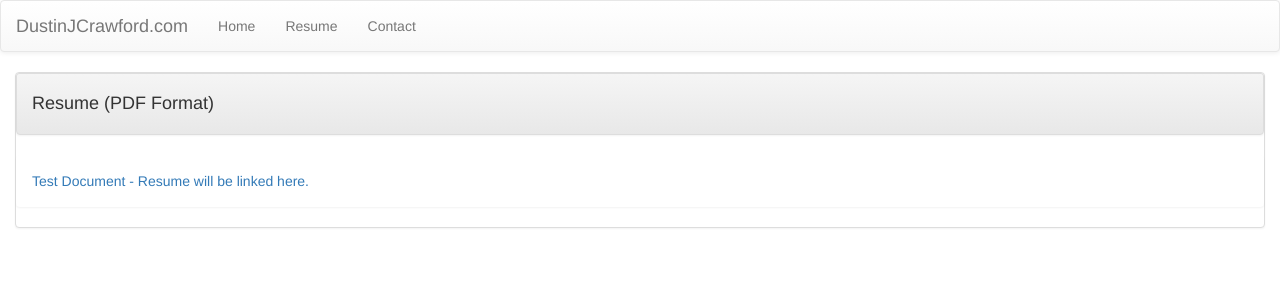
After one commit to EvilCrawfish/professionalSite, an ASP.NET MVC app: template DustinCrawford.Web/Views/Navigation/Resume.cshtml in a window 1280 px wide. The commit adds this page. Shown: the top 300 px of the page. Run offline with ASP.NET Core 8 and stand-ins for ASP.NET MVC 5, Linux system fonts and the light colour scheme; the template is opened without the code that fills it, so the values that code supplies are empty; the project's own start-up code is not run, and a stand-in starts its controllers and pages; some libraries are stand-ins or nearby versions.

Commit message:
Add resume panel

```diff
--- a/DustinCrawford.Web/App_Start/RouteConfig.cs
+++ b/DustinCrawford.Web/App_Start/RouteConfig.cs
@@ -16,7 +16,7 @@ namespace DustinCrawford.Web
             routes.MapRoute(
                 name: "Default",
                 url: "{controller}/{action}/{id}",
-                defaults: new { controller = "Home", action = "Index", id = UrlParameter.Optional }
+                defaults: new { controller = "Navigation", action = "Home", id = UrlParameter.Optional }
             );
         }
     }
--- a/DustinCrawford.Web/Controllers/HomeController.cs
+++ b/DustinCrawford.Web/Controllers/NavigationController.cs
@@ -6,10 +6,10 @@ using System.Web.Mvc;
 
 namespace DustinCrawford.Web.Controllers
 {
-    public class HomeController : Controller
+    public class NavigationController : Controller
     {
-        // GET: Index
-        public ActionResult Index()
+        // GET: Home
+        public ActionResult Home()
         {
             return View();
         }
--- a/DustinCrawford.Web/Views/Home/Index.cshtml
+++ b/DustinCrawford.Web/Views/Navigation/Home.cshtml
@@ -11,8 +11,8 @@
     <title>Title</title>
 </head>
 <body>
-    <div class="panel panel-body">
-        Hello, world!
+    <div class="container-fluid">
+        <h3>HOME</h3>
     </div>
 </body>
 </html>
--- /dev/null
+++ b/DustinCrawford.Web/Views/Navigation/Resume.cshtml
@@ -0,0 +1,18 @@
+
+
+@{
+    ViewBag.Title = "Resume";
+    Layout = "~/Views/Shared/_Layout.cshtml";
+}
+<div class="container-fluid">
+
+    <div class="panel panel-default">
+        <div class="panel panel-heading"><h4>Resume (PDF Format)</h4></div>
+        <div class="panel panel-body">
+            <div class="center-block">
+                <a href="~/Content/TestDoc.docx">Test Document - Resume will be linked here.</a>
+            </div>
+        </div>
+    </div>
+
+</div>
--- a/DustinCrawford.Web/Views/Shared/_Layout.cshtml
+++ b/DustinCrawford.Web/Views/Shared/_Layout.cshtml
@@ -7,13 +7,17 @@
 <html>
 <head>
     <meta name="viewport" content="width=device-width" />
-    <link href="~/Content/bootstrap.css" rel="stylesheet" />
-    <link href="~/Content/bootstrap-theme.css" rel="stylesheet" />
+
+    <!-- Latest compiled and minified CSS -->
+    <link rel="stylesheet" href="https://maxcdn.bootstrapcdn.com/bootstrap/3.3.6/css/bootstrap.min.css" integrity="sha384-1q8mTJOASx8j1Au+a5WDVnPi2lkFfwwEAa8hDDdjZlpLegxhjVME1fgjWPGmkzs7" crossorigin="anonymous">
+
+    <!-- Optional theme -->
+    <link rel="stylesheet" href="https://maxcdn.bootstrapcdn.com/bootstrap/3.3.6/css/bootstrap-theme.min.css" integrity="sha384-fLW2N01lMqjakBkx3l/M9EahuwpSfeNvV63J5ezn3uZzapT0u7EYsXMjQV+0En5r" crossorigin="anonymous">
+
     <title></title>
 </head>
 <body>
-
-    <nav class="navbar navbar-default navbar-fixed-top">
+    <nav class="navbar navbar-default">
         <div class="container-fluid">
             <div class="navbar-header">
                 <button type="button" class="navbar-toggle collapsed" data-toggle="collapse" data-target="#bs-example-navbar-collapse-1" aria-expanded="false">
@@ -24,20 +28,12 @@
                 </button>
                 <a class="navbar-brand" href="#">DustinJCrawford.com</a>
             </div>
-
-
             <div class="collapse navbar-collapse" id="bs-example-navbar-collapse-1">
                 <ul class="nav navbar-nav">
-                    <li>@Html.ActionLink("Home", "Index")</li>
+                    <li>@Html.ActionLink("Home", "Home")</li>
                     <li>@Html.ActionLink("Resume", "Resume")</li>
                     <li>@Html.ActionLink("Contact", "Contact")</li>
                 </ul>
-                <form class="navbar-form navbar-right" role="search">
-                    <div class="form-group">
-                        <input type="text" class="form-control" placeholder="Search..." />
-                    </div>
-                    <button type="submit" class="btn btn-default">Submit</button>
-                </form>
             </div>
         </div>
     </nav>
@@ -46,11 +42,10 @@
         @RenderBody()
     </div>
 
-    <div class="panel panel-footer navbar-fixed-bottom">
-        <div class="container-fluid">
-            <span class="bottom-left h4"> Dustin Crawford 2016</span>
-        </div>
-    </div>
 
+    <!-- Latest compiled and minified JavaScript -->
+    <!--<script src="https://maxcdn.bootstrapcdn.com/bootstrap/3.3.6/js/bootstrap.min.js" integrity="sha384-0mSbJDEHialfmuBBQP6A4Qrprq5OVfW37PRR3j5ELqxss1yVqOtnepnHVP9aJ7xS" crossorigin="anonymous"></script>-->
+    <script src="~/Scripts/jquery-2.2.0.min.js"></script>
+    <script src="~/Scripts/bootstrap.min.js"></script>
 </body>
 </html>
```
Also changed, not shown: DustinCrawford.Web/Views/Home/Resume.cshtml (deleted, +0 -7 lines), DustinCrawford.Web/DustinCrawford.Web.csproj, DustinCrawford.Web/Views/Navigation/Contact.cshtml (line endings or trailing spaces), 1 other file.
